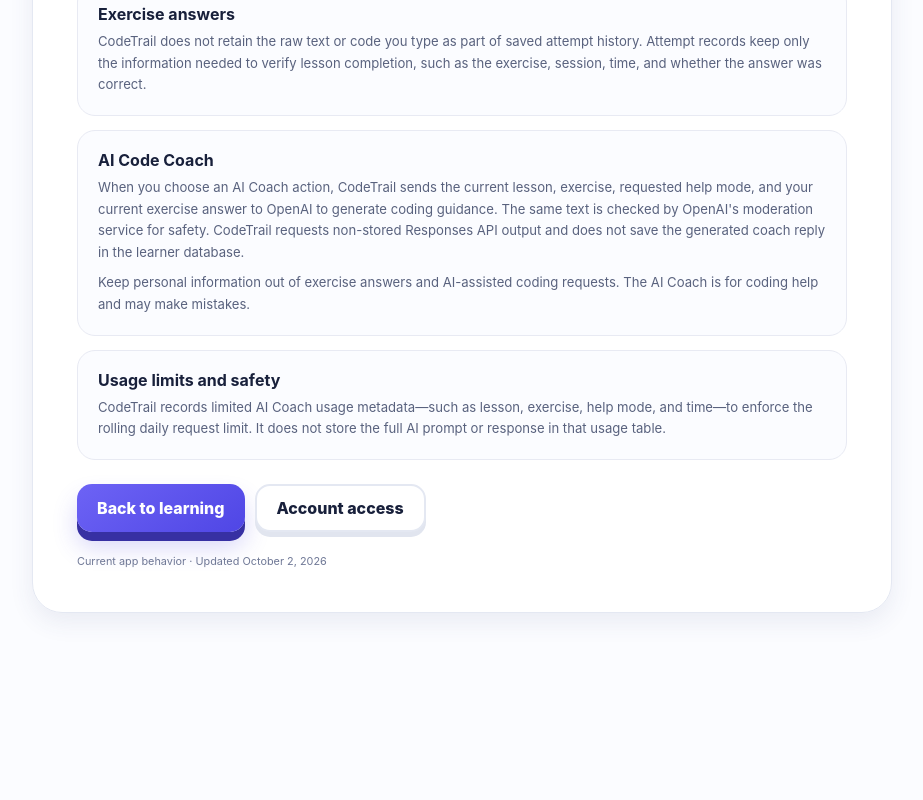
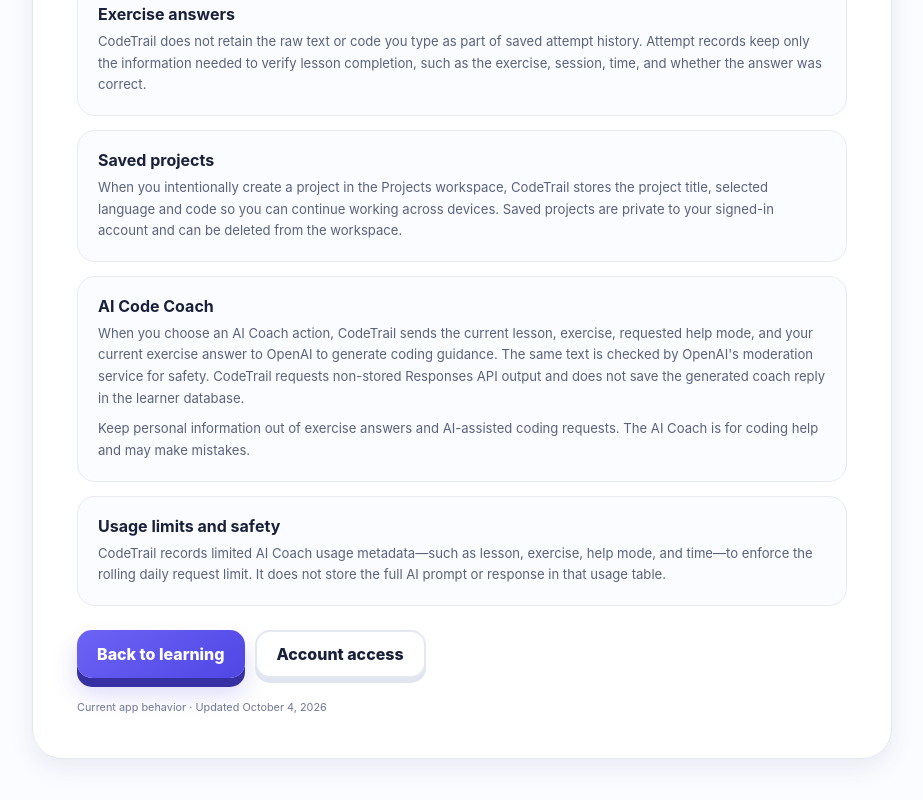
Before and after one commit to terrietanathoms43-dev/learning-code-app, a Next.js app: page /privacy in a window 1280 px wide. Shown: the part 654-1454 px from the top of the page, without its empty margins (178-1101 px from the left). Before the commit the page ends 1331 px from the top, so only its background shows below. Built offline with nearby package versions, Linux system fonts and the light colour scheme.

Commit message:
privacy: explain saved project storage

```diff
--- a/app/privacy/page.tsx
+++ b/app/privacy/page.tsx
@@ -52,6 +52,16 @@
           </section>
 
           <section>
+            <h2>Saved projects</h2>
+            <p>
+              When you intentionally create a project in the Projects workspace, CodeTrail
+              stores the project title, selected language and code so you can continue
+              working across devices. Saved projects are private to your signed-in account
+              and can be deleted from the workspace.
+            </p>
+          </section>
+
+          <section>
             <h2>AI Code Coach</h2>
             <p>
               When you choose an AI Coach action, CodeTrail sends the current lesson,
@@ -81,7 +91,7 @@
           <Link className="secondary-button" href="/login">Account access</Link>
         </div>
 
-        <small className="privacy-updated">Current app behavior · Updated October 2, 2026</small>
+        <small className="privacy-updated">Current app behavior · Updated October 4, 2026</small>
       </section>
     </main>
   );
```
